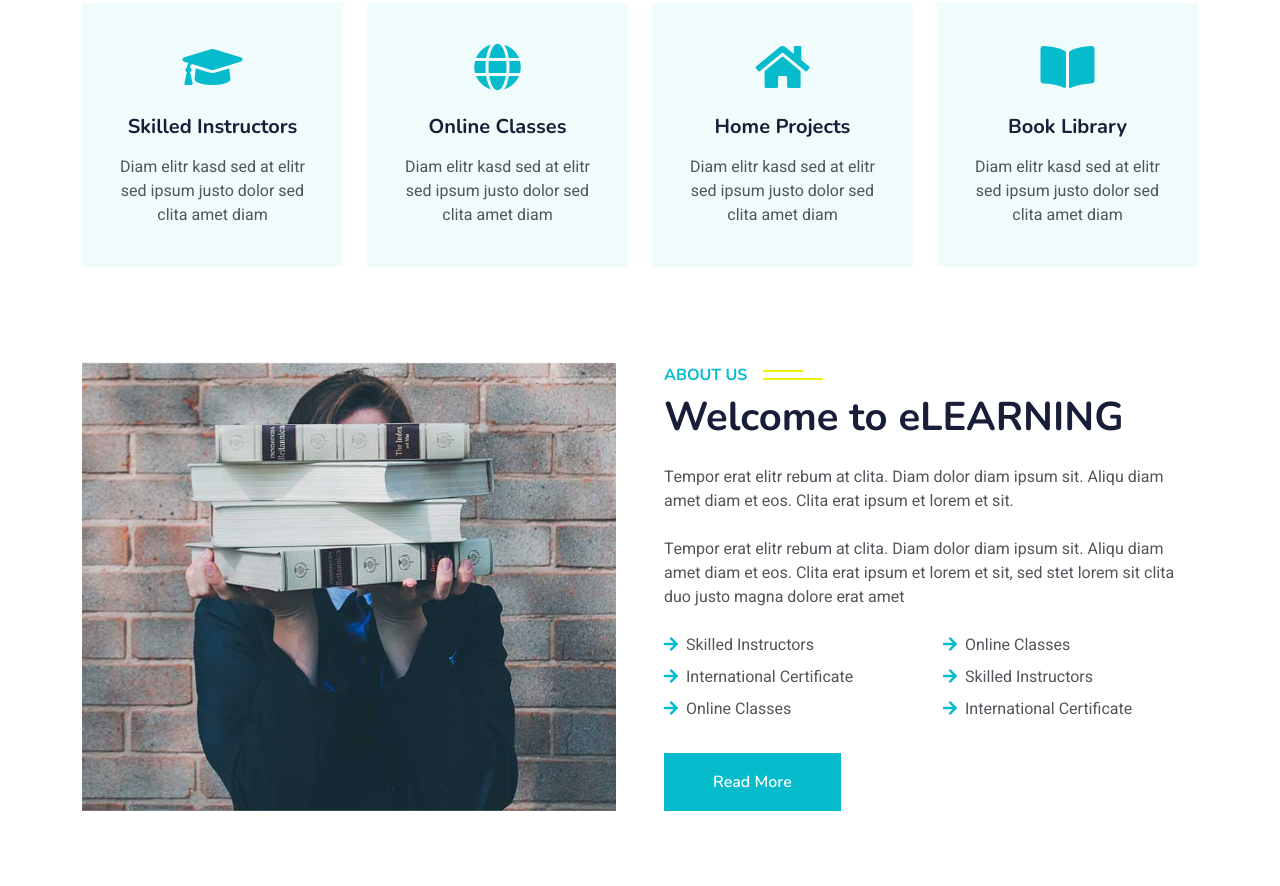
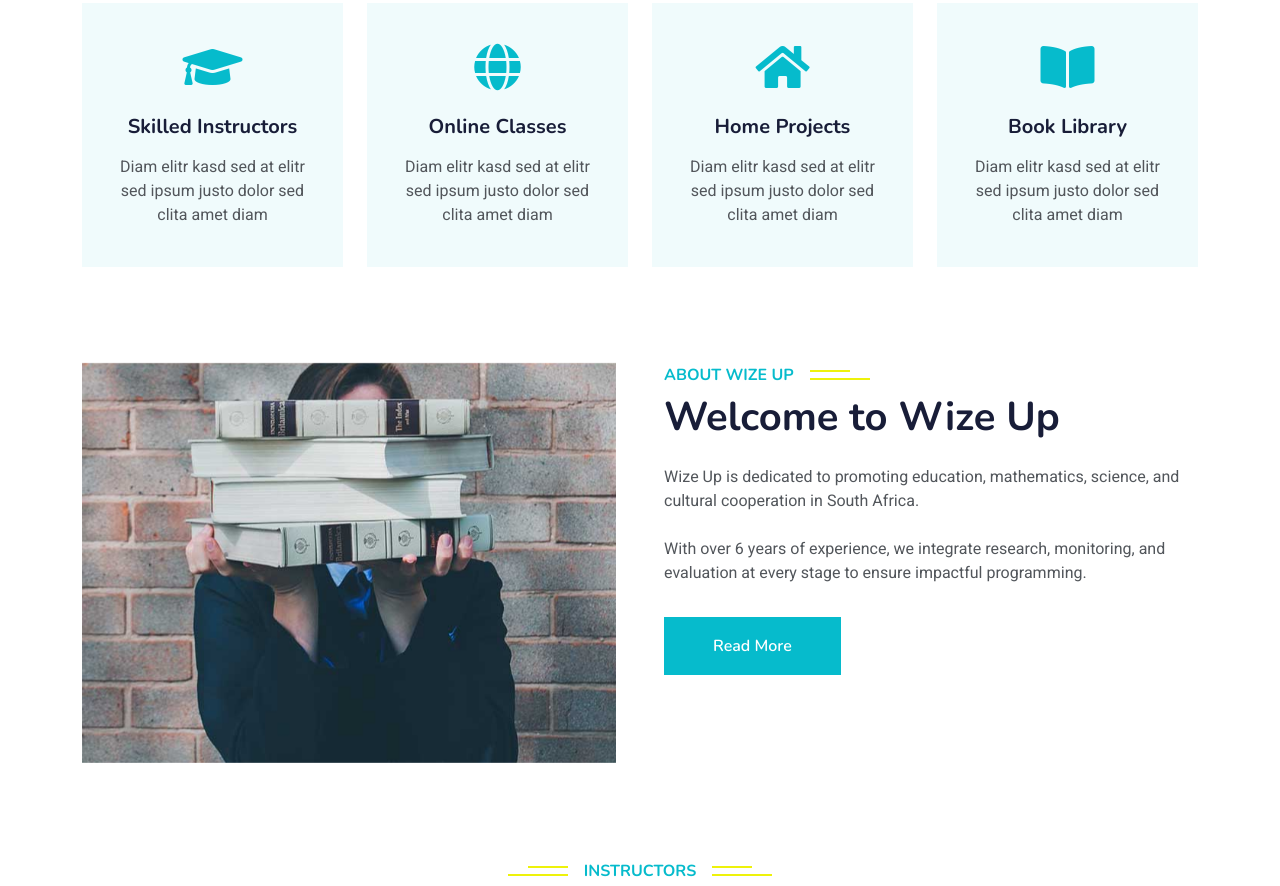
Before and after one commit to retshidi-radebe/wize-up-website, a plain HTML site: page about.html in a window 1280 px wide. Shown: the part 485-1371 px from the top of the page. Drawn offline with nearby package versions, Linux system fonts and the light colour scheme.

Commit message:
Updated about page

```diff
--- a/about.html
+++ b/about.html
@@ -81,7 +81,7 @@
                     <h1 class="display-3 text-white animated slideInDown">About Us</h1>
                     <nav aria-label="breadcrumb">
                         <ol class="breadcrumb justify-content-center">
-                            <li class="breadcrumb-item"><a class="text-white" href="#">Home</a></li>
+                            <li class="breadcrumb-item"><a class="text-white" href="index.html">Home</a></li>
                             <li class="breadcrumb-item"><a class="text-white" href="#">Pages</a></li>
                             <li class="breadcrumb-item text-white active" aria-current="page">About</li>
                         </ol>
@@ -149,11 +149,11 @@
                     </div>
                 </div>
                 <div class="col-lg-6 wow fadeInUp" data-wow-delay="0.3s">
-                    <h6 class="section-title bg-white text-start text-primary pe-3">About Us</h6>
-                    <h1 class="mb-4">Welcome to eLEARNING</h1>
-                    <p class="mb-4">Tempor erat elitr rebum at clita. Diam dolor diam ipsum sit. Aliqu diam amet diam et eos. Clita erat ipsum et lorem et sit.</p>
-                    <p class="mb-4">Tempor erat elitr rebum at clita. Diam dolor diam ipsum sit. Aliqu diam amet diam et eos. Clita erat ipsum et lorem et sit, sed stet lorem sit clita duo justo magna dolore erat amet</p>
-                    <div class="row gy-2 gx-4 mb-4">
+                    <h6 class="section-title bg-white text-start text-primary pe-3">About Wize Up</h6>
+                    <h1 class="mb-4">Welcome to Wize Up</h1>
+                    <p class="mb-4">Wize Up is dedicated to promoting education, mathematics, science, and cultural cooperation in South Africa.</p>
+                    <p class="mb-4">With over 6 years of experience, we integrate research, monitoring, and evaluation at every stage to ensure impactful programming.</p>
+                    <!-- <div class="row gy-2 gx-4 mb-4">
                         <div class="col-sm-6">
                             <p class="mb-0"><i class="fa fa-arrow-right text-primary me-2"></i>Skilled Instructors</p>
                         </div>
@@ -172,8 +172,8 @@
                         <div class="col-sm-6">
                             <p class="mb-0"><i class="fa fa-arrow-right text-primary me-2"></i>International Certificate</p>
                         </div>
-                    </div>
-                    <a class="btn btn-primary py-3 px-5 mt-2" href="">Read More</a>
+                    </div> -->
+                    <a class="btn btn-primary py-3 px-5 mt-2" href="about.html">Read More</a>
                 </div>
             </div>
         </div>
```
